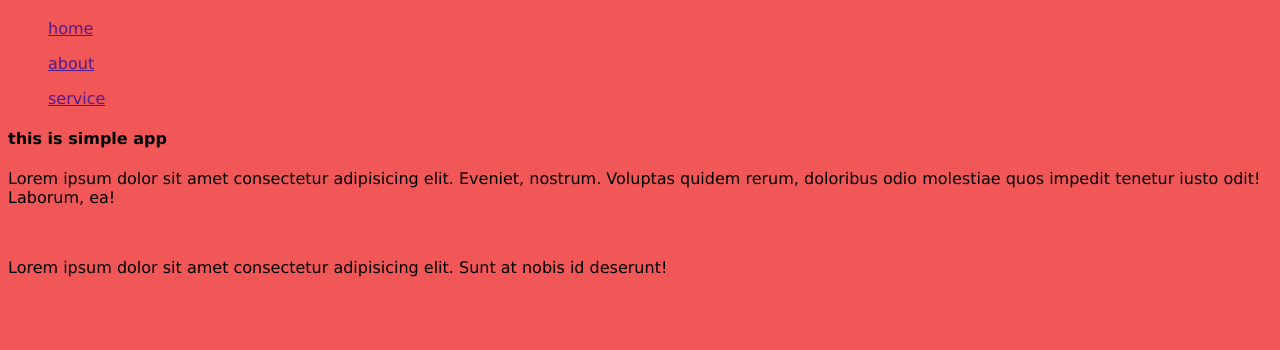
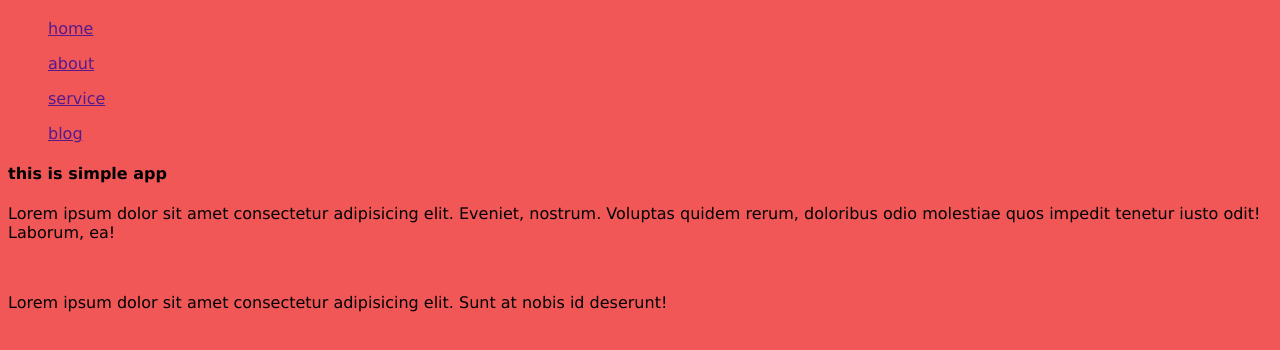
Before and after one commit to Sakiweb-2024/git-tutorial, a plain HTML site: page index.html in a window 1280 px wide. Shown: the part 62-412 px from the top of the page. Drawn offline with Linux system fonts and the light colour scheme.

Commit message:
Update index.html

```diff
--- a/index.html
+++ b/index.html
@@ -12,6 +12,7 @@
       <ul><a href="">home</a></ul>
       <ul><a href="">about</a></ul>
       <ul><a href="">service</a></ul>
+      <ul><a href="">blog</a></ul>
 
 
       <h4>this is simple app</h4>
```
